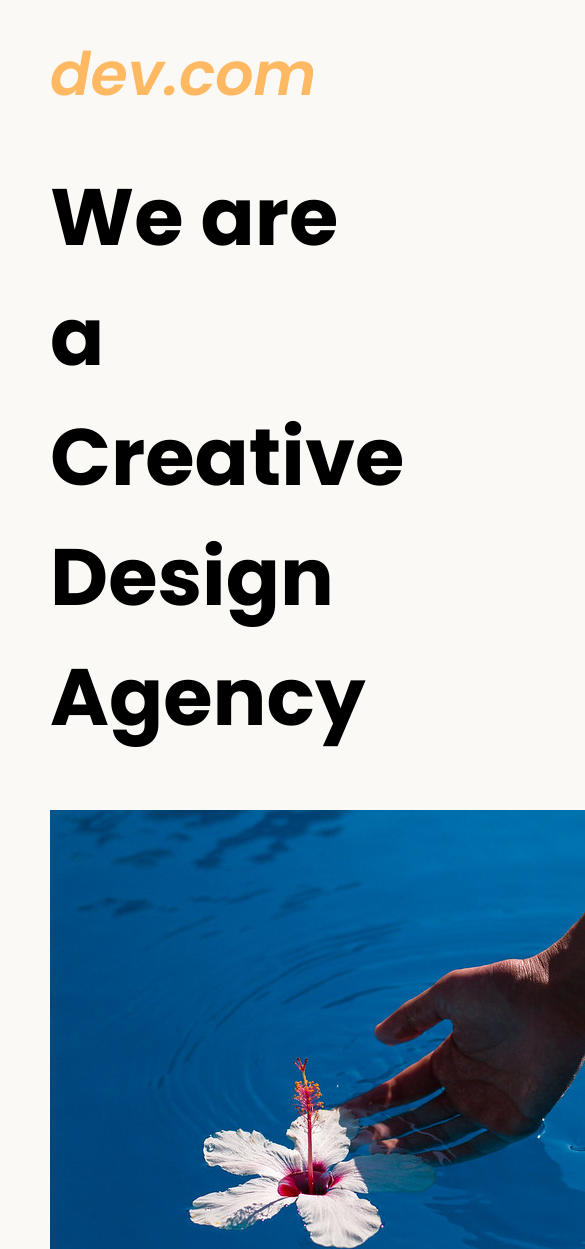
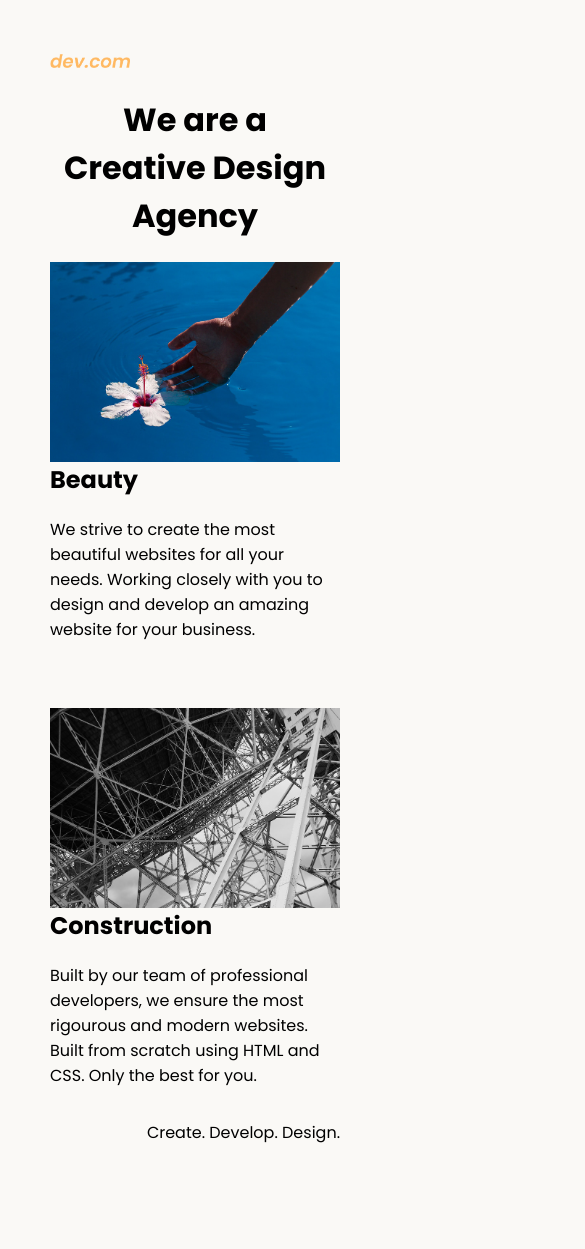
Before and after one commit to Prollynothing/Responsive-Website, a plain HTML site: page index.html in a window 390 px wide. Shown: the top 1249 px of the page, 585 px wide, since content can reach past the window. After the commit the page ends 1161 px from the top, so only its background shows below. Drawn offline with Linux system fonts and the light colour scheme.

Commit message:
Add files via upload

```diff
--- a/index.html
+++ b/index.html
@@ -15,6 +15,7 @@
   <div class="main">
     <img class="logo" src="./assets/images/logo.png" alt="logo">
     <h1>We are a Creative Design Agency</h1>
+    <div class="grid-container">
     <div class="left card"><img class="tile-image" src="./assets/images/beautiful.jpg" alt="hand and flower in water">
       <h2 class="card-title">Beauty</h2>
       <p class="card-text">We strive to create the most beautiful websites for all your needs. Working closely with you
@@ -25,11 +26,11 @@
 
     <div class="right card"><img class="tile-image" src="./assets/images/construction.jpg" alt="metal structure">
       <h2 class="card-title">Construction</h2>
-      <p>Built by our team of professional developers, we ensure the most rigourous and modern websites. Built from
+      <p class="card-text">Built by our team of professional developers, we ensure the most rigourous and modern websites. Built from
         scratch using HTML and CSS. Only the best for you.</p>
     </div>
-
   </div>
+</div>
   <footer>
     <p>Create. Develop. Design.</p>
   </footer>
--- a/style.css
+++ b/style.css
@@ -14,7 +14,60 @@ h1 {
   font-size: 5rem;
 }
 
+img.logo {
+  display: inline;
+  width: 10rem;
+}
+
+
+img.tile-image {
+  width: 200px;
+  float: left;
+  margin-right: 40px;
+}
+
+.grid-container {
+  display: grid;
+  grid-template-columns: 1fr 1fr;
+  gap: 50px;
+  grid-template-rows: 300px 300px;
+}
+
+.left {
+  grid-column: span 1;
+}
+
+.right {
+  grid-column: span 1;
+}
+
 footer {
+  clear: both;
   text-align: right;
-  color: midnightblue;
 }
+
+@media (max-width:600px) {
+  img.logo {
+    width: 5rem;
+  }
+  h1 {
+    text-align: center;
+    font-size: 2rem;
+  }
+  .left {
+    grid-column: span 2;
+  }
+  .right {
+    grid-column: span 2;
+  }
+  img.tile-image {
+    width:100%;
+    height: 200px;
+  }
+  .card-text {
+    clear: left;
+}
+.grid-container {
+  grid-template-rows: max-content;
+}
+}
```
